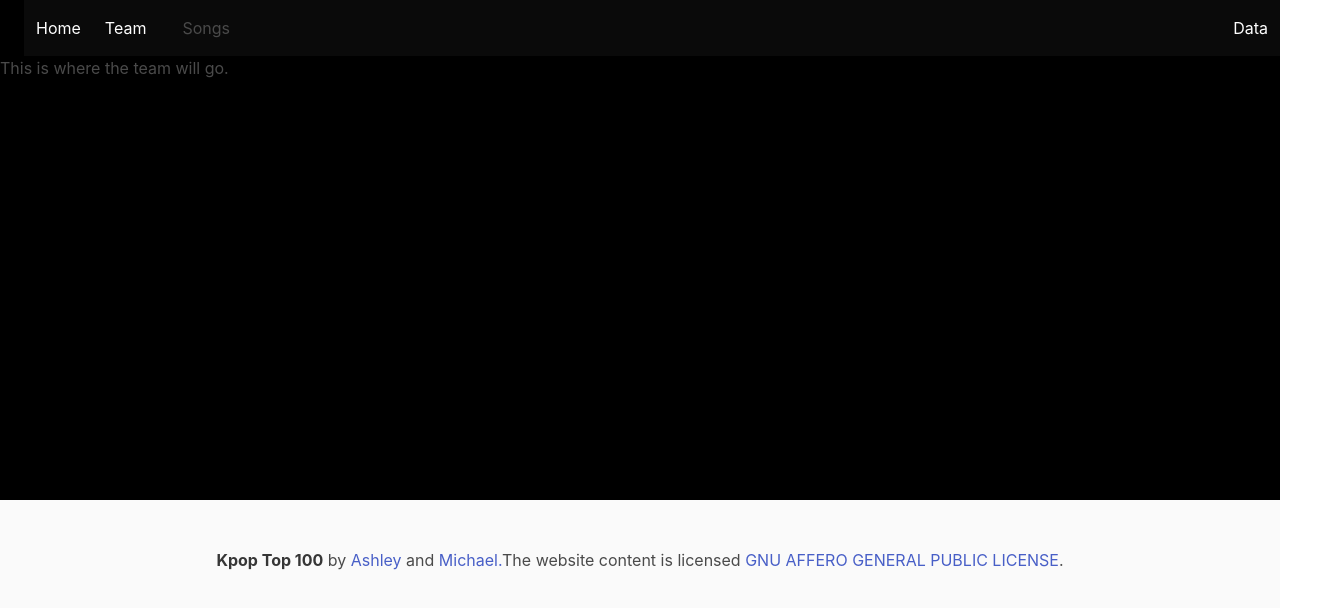
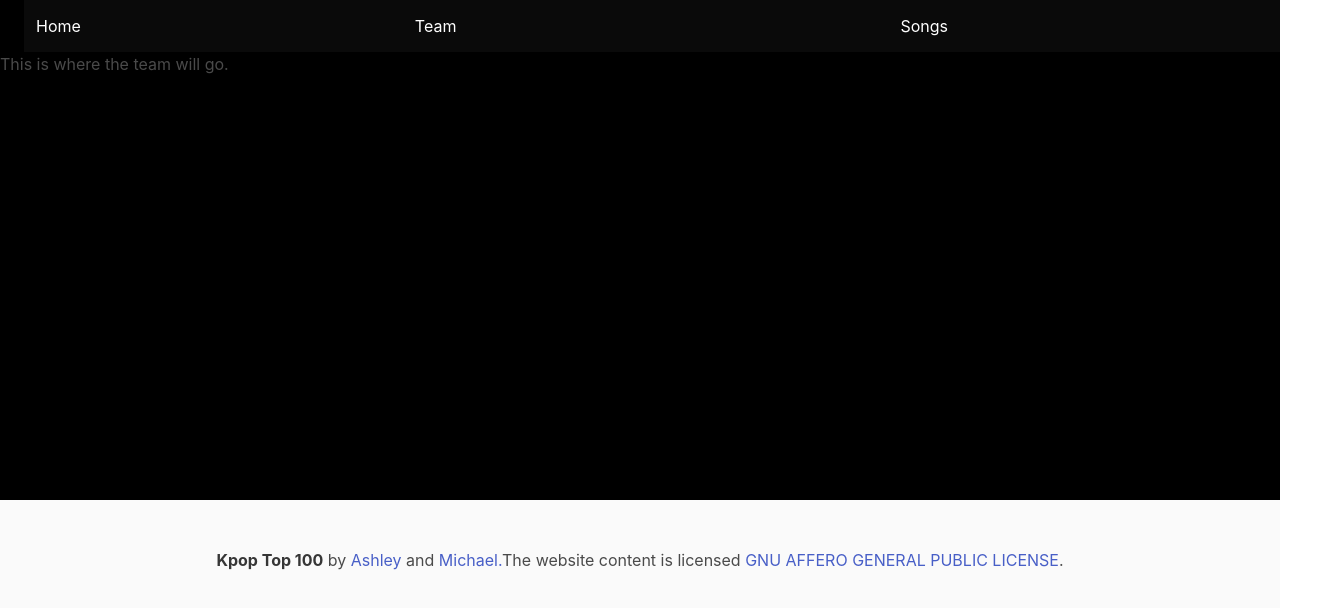
Before and after one commit to Aikeh2021/kpop-top-100, a React (Create React App) app in the folder client/: page /team in a window 1280 px wide. Shown: the top 608 px of the page, 1329 px wide, since content can reach past the window. Built offline with nearby package versions, Linux system fonts and the light colour scheme.

Commit message:
Spaced out the nav to match the wireframe. Will need to add a media query so the data tab doesn't get cut off on smaller screens. Also the hamburger menu isn't working yet. Need to figure out why.

```diff
--- a/client/src/Components/Navbar/Navbar.css
+++ b/client/src/Components/Navbar/Navbar.css
@@ -1,3 +1,14 @@
-nav {
+.inner-nav {
     color: #BBC4C2;
+    margin-left: 210px;
+    margin-right: 210px;
 }
+
+.outer-nav {
+    margin-left: 100px;
+}
+
+.front-nav {
+
+    margin-right: 100px;
+}
--- a/client/src/Components/Navbar/Navbar.jsx
+++ b/client/src/Components/Navbar/Navbar.jsx
@@ -19,26 +19,28 @@ const Navbar = () => {
 
   <div id="navbarBasicExample" className="navbar-menu">
     <div className="navbar-start">
-      <NavLink className="navbar-item" to="/">
+      <NavLink className="navbar-item front-nav" to="/">
         Home
       </NavLink>
 
-      <NavLink className="navbar-item" to="/team">
+      <NavLink className="navbar-item inner-nav" to="/team">
         Team
       </NavLink>
 
-      <div className="navbar-item">
-        <NavLink className="navbar-item" to="/team">
+        <NavLink className="navbar-item inner-nav" to="/team">
           Songs
         </NavLink>
-      </div>
+
+        <NavLink className="navbar-item outer-nav" to="/team">
+          Data
+        </NavLink>
     </div>
 
-    <div className="navbar-end">
+    {/* <div className="navbar-end">
     <NavLink className="navbar-item" to="/team">
           Data
         </NavLink>
-    </div>
+    </div> */}
   </div>
 </nav>
         </div>
```
